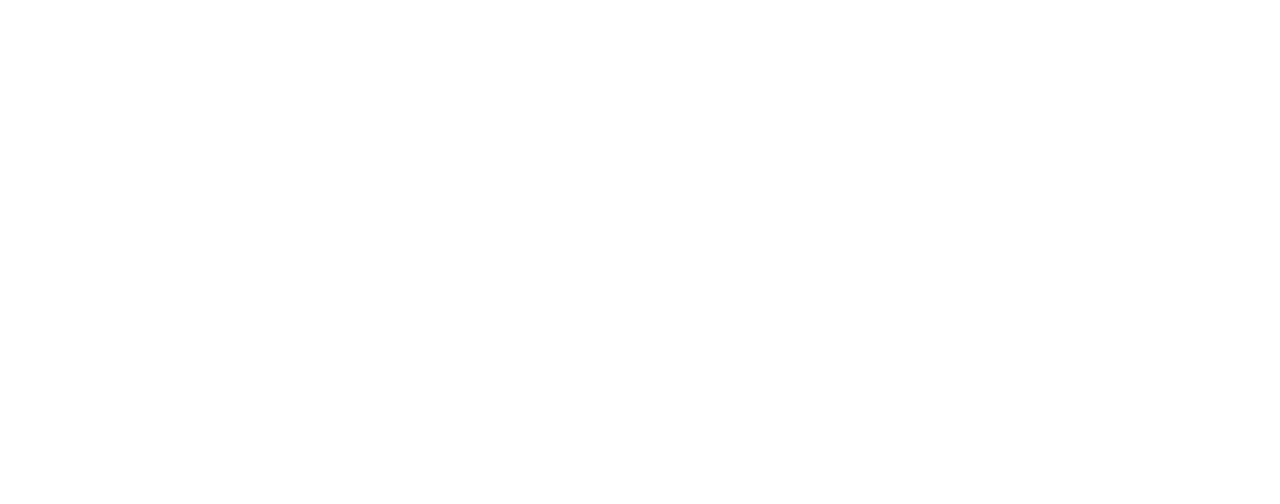
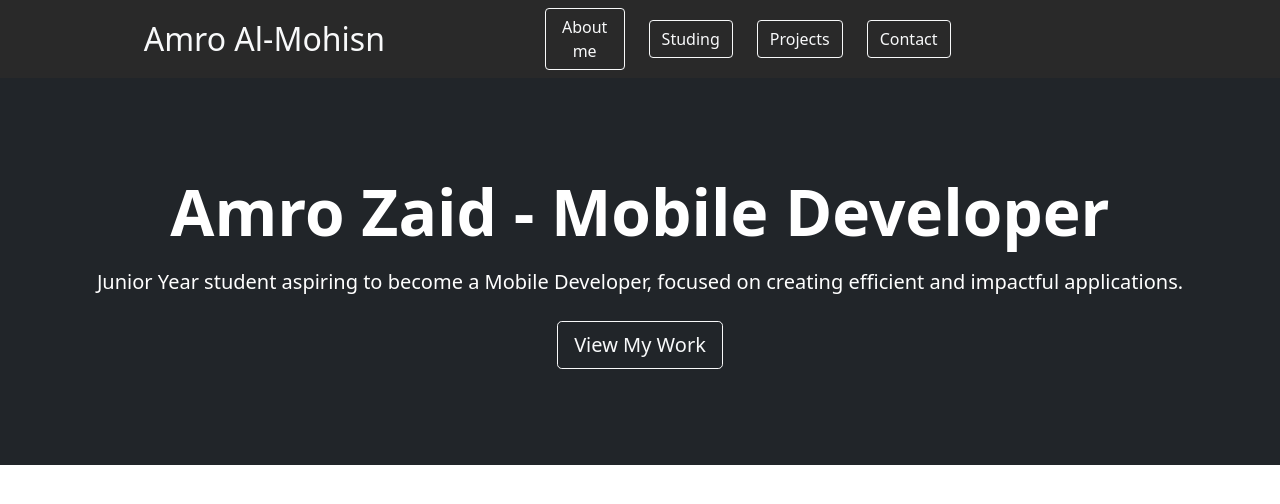
Before and after one commit to AmroZaid/mev2, a plain HTML site: page index.html in a window 1280 px wide. Drawn offline with Linux system fonts and the light colour scheme.

Commit message:
adding the navBar and the hero section

```diff
--- a/assets/Css/style.css
+++ b/assets/Css/style.css
@@ -0,0 +1,5 @@
+#navBar{
+    background-color: #000000d6;
+    overflow: hidden;
+    position:sticky;
+}
--- a/index.html
+++ b/index.html
@@ -8,7 +8,31 @@
     <link rel="stylesheet" href="/assets/Css/style.css">
 </head>
 <body>
+    <!--NavBar-->
+    <div class="row justify-content-center align-items-center p-2 " id ="navBar">
+        <div class="col-5 text-light text-center fs-2">Amro Al-Mohisn</div>
+        <div class="col"><a href="" class="btn btn-outline-light">About me</a></div>
+        <div class="col"><a href=""class="btn btn-outline-light">Studing</a></div>
+        <div class="col"><a href=""class="btn btn-outline-light">Projects</a></div>
+        <div class="col-4"><a href=""class="btn btn-outline-light">Contact</a></div>
+    </div>
+    <!--Hero section-->
+    <section id="aboutMe" class="bg-dark text-white py-5">
+        <div class="container text-center py-5">
+            <h1 class="display-3 fw-bold mb-3">Amro Zaid - Mobile Developer</h1>
+            <p class="lead mb-4">
+                Junior Year student aspiring to become a Mobile Developer, focused on creating
+                efficient and impactful applications.
+            </p>
+            <a href="#projects" class="btn btn-lg btn-outline-light">View My Work</a>
+        </div>
+    </section>
 
+
+    <div class="container">
+
+
+    </div>
 
 
     <script src="/assets/JS/bootstrap.bundle.min.js"></script>
```
